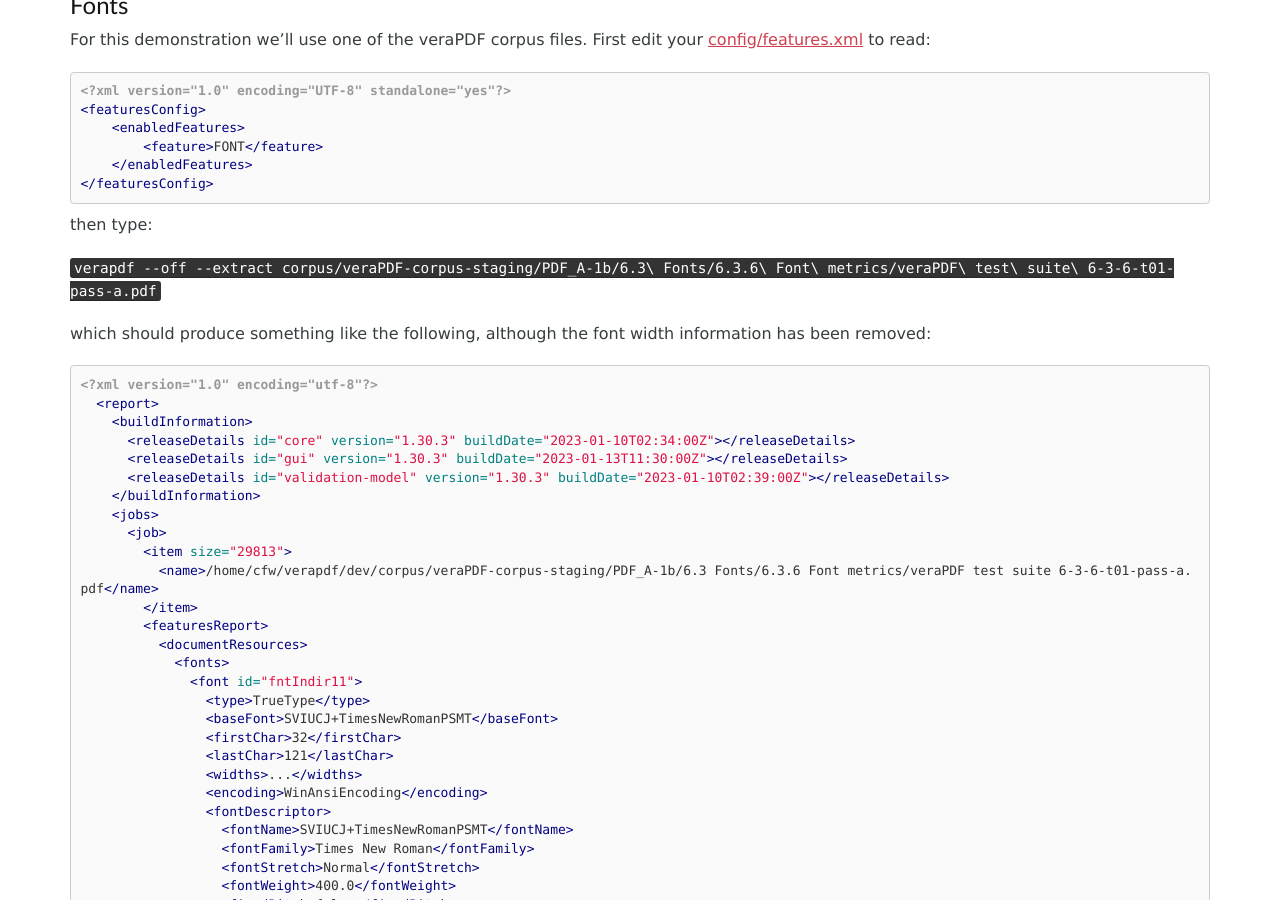
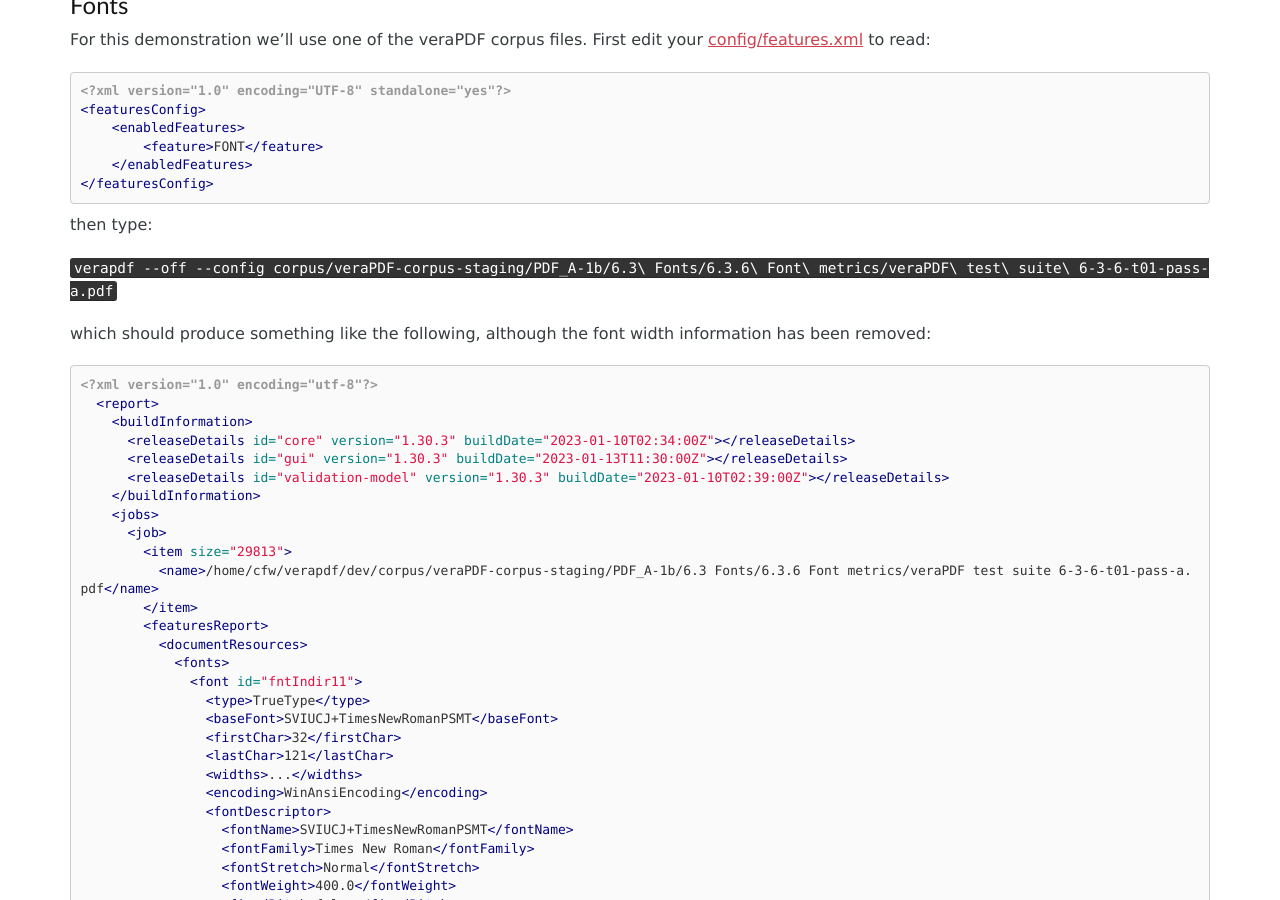
Before and after one commit to veraPDF/veraPDF.github.io, a Jekyll site: the page built from cli/feature-extraction/index.md, in a window 1280 px wide and 900 px high, scrolled down 3559 px. Built offline with Jekyll 4.4.1, drawn with Linux system fonts in a browser that asks for light colours; nearby versions of some CDN libraries; some of the changed text lies outside the part shown.

Commit message:
Fix command examples in cli/feature-extraction/index.md

````diff
--- a/cli/feature-extraction/index.md
+++ b/cli/feature-extraction/index.md
@@ -117,7 +117,7 @@ you'll need to use a text editor to change the contents of your
 
 then type:
 
-<kbd>verapdf --off --extract adobe_supplement_iso32000.pdf</kbd>
+<kbd>verapdf --off --config adobe_supplement_iso32000.pdf</kbd>
 
 to get the following output:
 
@@ -202,7 +202,7 @@ your [config/features.xml](../config#features.xml) to read:
 
 then type:
 
-<kbd>verapdf --off --extract corpus/veraPDF-corpus-staging/PDF_A-1b/6.3\ Fonts/6.3.6\ Font\ metrics/veraPDF\ test\ suite\ 6-3-6-t01-pass-a.pdf</kbd>
+<kbd>verapdf --off --config corpus/veraPDF-corpus-staging/PDF_A-1b/6.3\ Fonts/6.3.6\ Font\ metrics/veraPDF\ test\ suite\ 6-3-6-t01-pass-a.pdf</kbd>
 
 which should produce something like the following, although the font width
 information has been removed:
@@ -287,7 +287,7 @@ First edit your [config/features.xml](../config#features.xml) to read:
 ```
 then type:
 
-<kbd>verapdf --off --extract corpus/veraPDF-corpus-staging/PDF_A-1b/6.2\ Graphics/6.2.4\ Images/veraPDF\ test\ suite\ 6-2-4-t03-pass-a.pdf</kbd>
+<kbd>verapdf --off --config corpus/veraPDF-corpus-staging/PDF_A-1b/6.2\ Graphics/6.2.4\ Images/veraPDF\ test\ suite\ 6-2-4-t03-pass-a.pdf</kbd>
 
 which will return:
 
````
